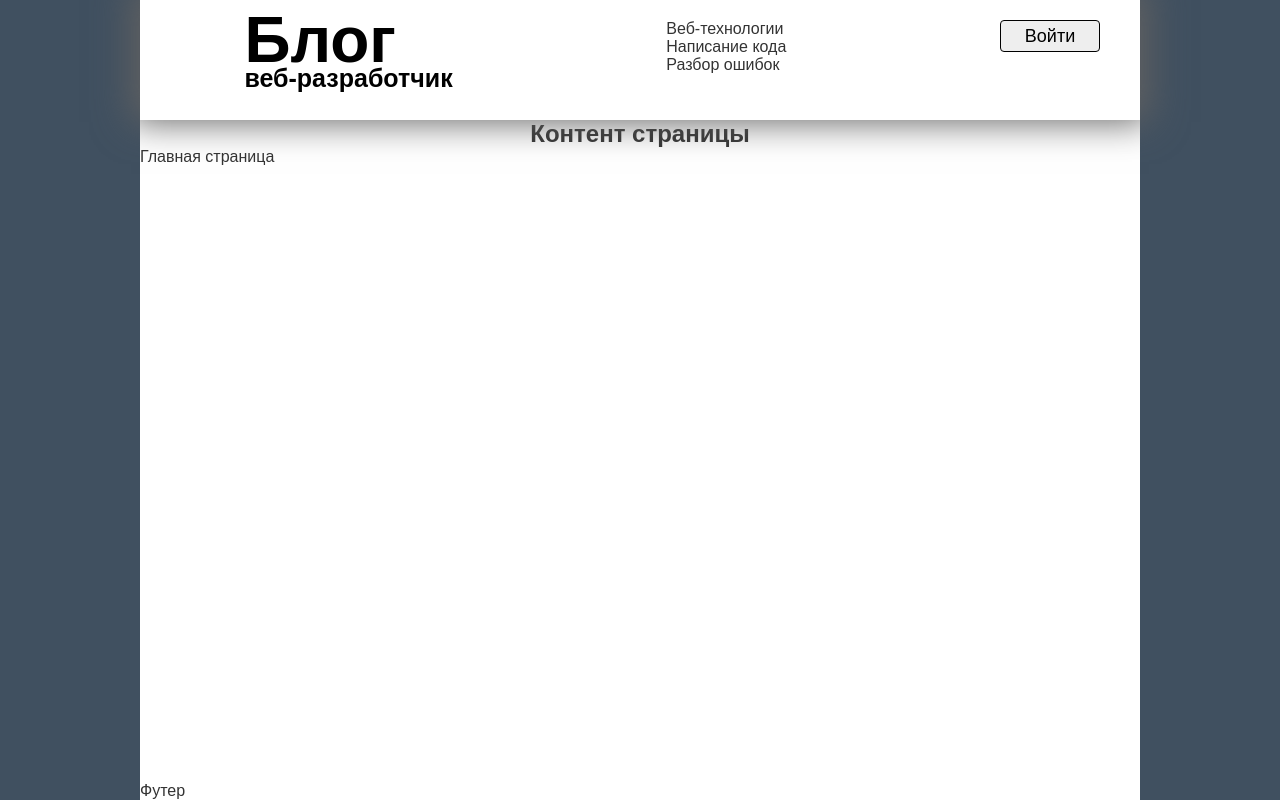
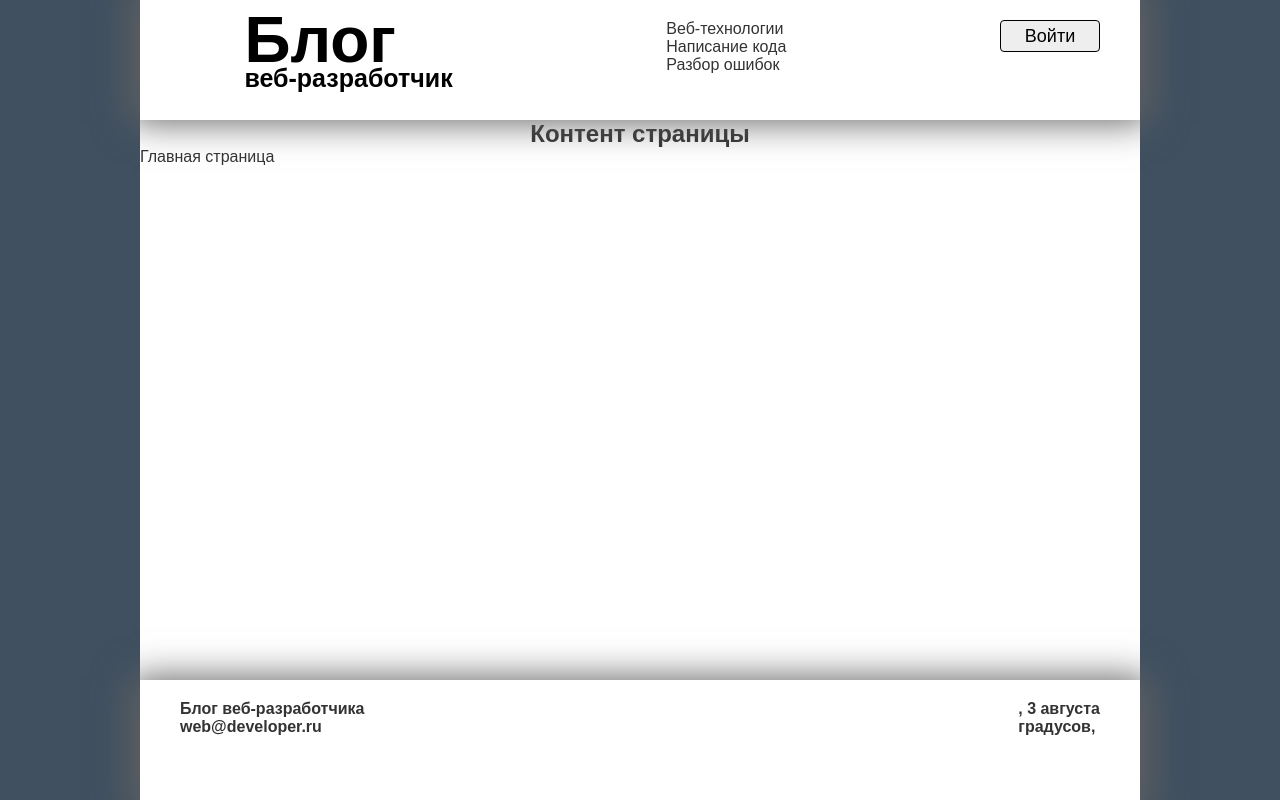
Before and after one commit to GlebZemlyanikin/blog-practice, a React (Vite) app: page / in a window 1280 px wide. Built offline with nearby package versions, Linux system fonts and the light colour scheme; a web font is replaced by a local one.

Commit message:
Реализовать футер

```diff
--- a/src/Blog.jsx
+++ b/src/Blog.jsx
@@ -1,5 +1,6 @@
 import { Routes, Route } from 'react-router-dom';
 import { Header } from './components/header/header';
+import { Footer } from './components/footer/footer';
 import styled from 'styled-components';
 
 const AppColum = styled.div`
@@ -19,8 +20,6 @@ const Content = styled.div`
 const H2 = styled.h2`
     text-align: center;
 `;
-
-const Footer = () => <div>Футер</div>;
 
 function App() {
     return (
--- /dev/null
+++ b/src/components/footer/footer.jsx
@@ -0,0 +1,62 @@
+import { useEffect, useState } from 'react';
+import styled from 'styled-components';
+
+const accessKey = 'c2f9f72f-3734-4eaa-b290-21ab0844b86d';
+
+const headers = {
+    'X-Yandex-Weather-Key': accessKey,
+};
+
+const FooterContainer = ({ className }) => {
+    const [city, setCity] = useState('');
+    const [temperature, setTemperature] = useState('');
+    const [condition, setCondition] = useState('');
+
+    useEffect(() => {
+        fetch(
+            'https://api.weather.yandex.ru/v2/forecast?lat=52.37125&lon=4.89388',
+            {
+                headers,
+            }
+        )
+            .then((response) => response.json())
+            .then(({ fact, info }) => {
+                setCity(info.tzinfo.name);
+                setTemperature(fact.temp);
+                setCondition(fact.condition);
+            });
+    }, []);
+
+    return (
+        <div className={className}>
+            <div>
+                <div>Блог веб-разработчика</div>
+                <div>web@developer.ru</div>
+            </div>
+            <div>
+                <div>
+                    {city},{' '}
+                    {new Date().toLocaleString('ru', {
+                        day: 'numeric',
+                        month: 'long',
+                    })}
+                </div>
+                <div>
+                    {temperature} градусов, {condition}
+                </div>
+            </div>
+        </div>
+    );
+};
+
+export const Footer = styled(FooterContainer)`
+    display: flex;
+    justify-content: space-between;
+    align-item: center;
+    width: 1000px;
+    height: 120px;
+    padding: 20px 40px;
+    box-shadow: 0px 7px 35px 9px rgba(97, 97, 97, 1);
+    background-color: #fff;
+    font-weight: bold;
+`;
```
